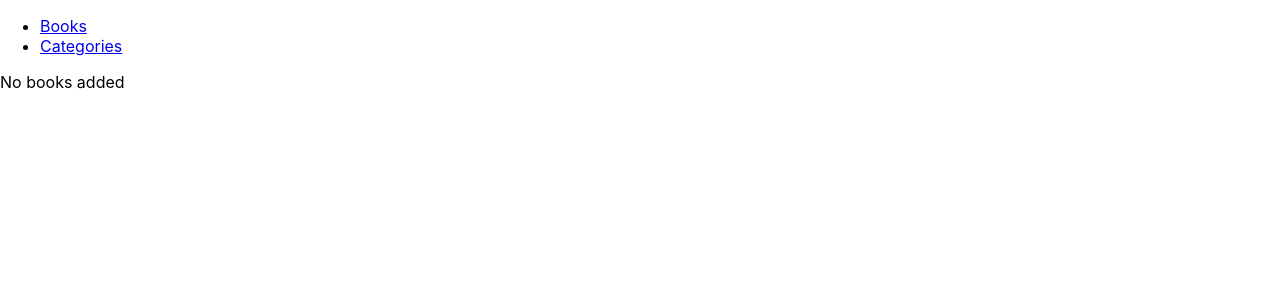
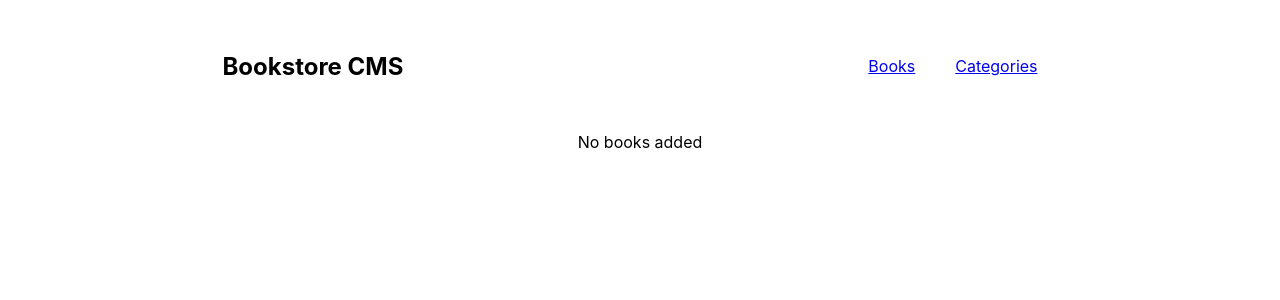
Before and after one commit to cwaku/bookstore, a React (Create React App) app: page / in a window 1280 px wide. Shown: the top 300 px of the page. Built offline with nearby package versions, Linux system fonts and the light colour scheme.

Commit message:
Add basic style rules to pages

```diff
--- a/src/components/Navbar.css
+++ b/src/components/Navbar.css
@@ -0,0 +1,18 @@
+nav {
+  display: flex;
+  justify-content: space-around;
+  padding: 20px;
+  align-items: center;
+}
+
+.nav-links {
+  display: flex;
+  list-style: none;
+  justify-content: center;
+  align-items: center;
+  align-content: center;
+}
+
+.nav-links li {
+  margin: 20px;
+}
--- a/src/components/Navbar.js
+++ b/src/components/Navbar.js
@@ -5,7 +5,8 @@ export default function Navbar() {
   return (
     <header>
       <nav>
-        <ul>
+        <h1>Bookstore CMS</h1>
+        <ul className="nav-links">
           <li>
             <Link to="/">Books</Link>
           </li>
--- /dev/null
+++ b/src/pages/Books.css
@@ -0,0 +1,8 @@
+.books-container {
+  display: flex;
+  flex-direction: column;
+  align-items: center;
+  justify-content: center;
+  width: 100%;
+  height: 100%;
+}
--- a/src/pages/Books.js
+++ b/src/pages/Books.js
@@ -1,7 +1,9 @@
+import './Books.css';
+
 export default function Books() {
   return (
     <main>
-      <div>No books added</div>
+      <div className="books-container">No books added</div>
     </main>
   );
 }
--- /dev/null
+++ b/src/pages/Categories.css
@@ -0,0 +1,8 @@
+.categories {
+  display: flex;
+  flex-direction: column;
+  align-items: center;
+  justify-content: center;
+  width: 100%;
+  height: 100%;
+}
--- a/src/pages/Categories.js
+++ b/src/pages/Categories.js
@@ -1,6 +1,8 @@
+import './Categories.css';
+
 export default function Categories() {
   return (
-    <div>
+    <div className="categories">
       <h1>Under construction</h1>
     </div>
   );
```
